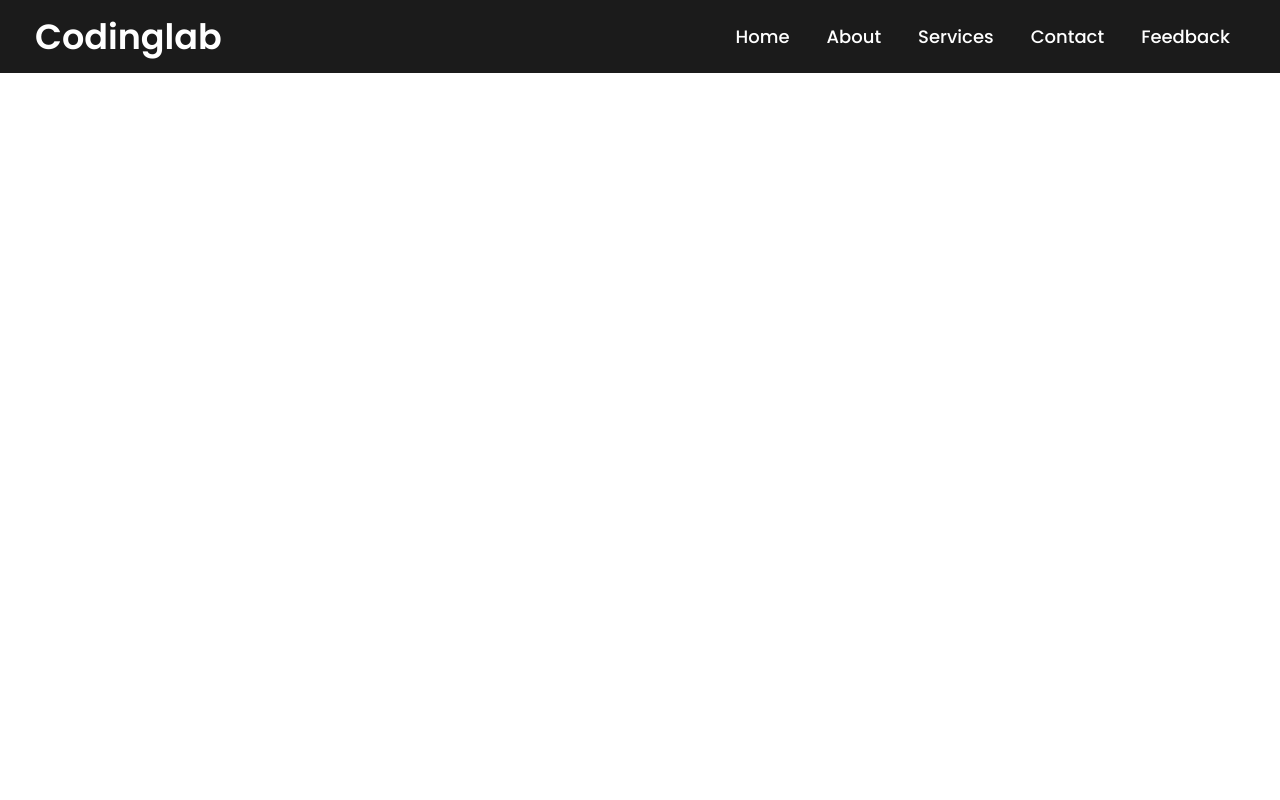
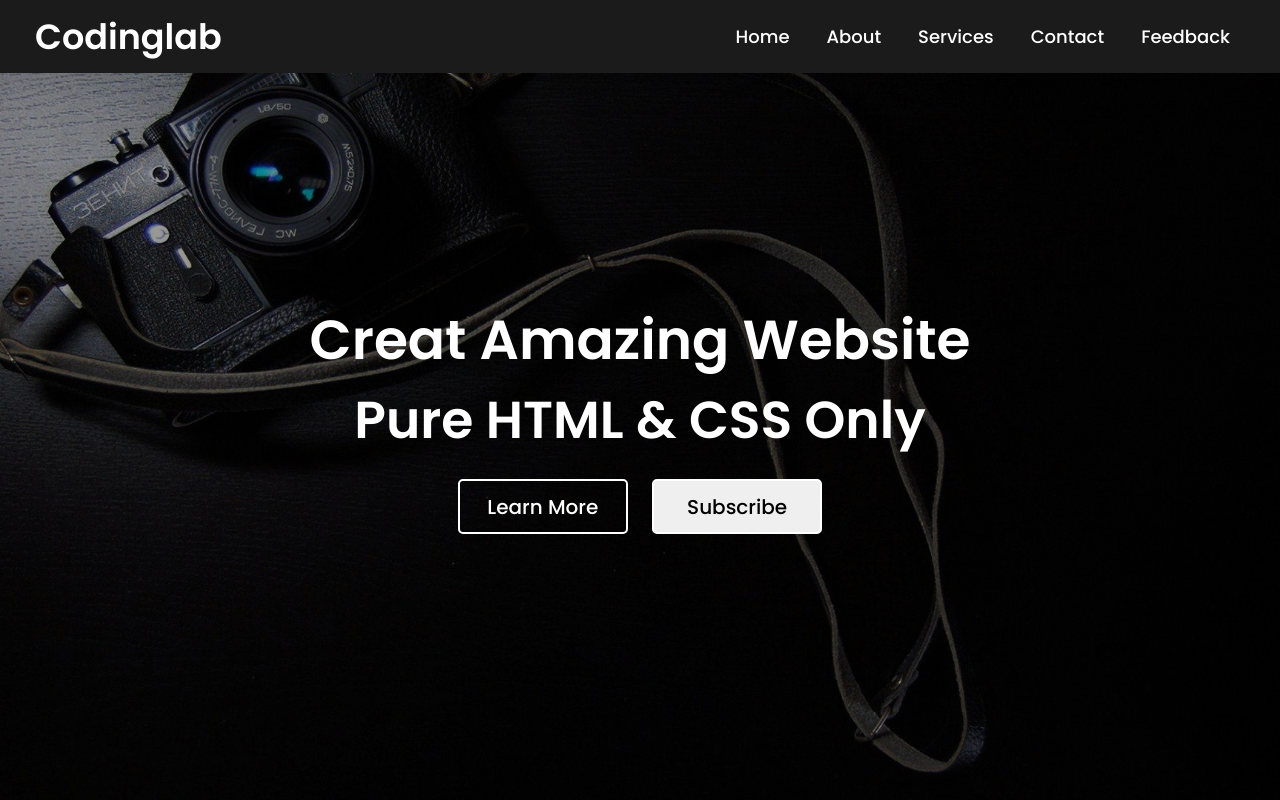
Before and after one commit to Ibra-him-elgharras/Template-9, a plain HTML site: page index.html in a window 1280 px wide. Drawn offline with Linux system fonts and the light colour scheme.

Commit message:
Simple-Website-2-Finished

```diff
--- a/CSS/style.css
+++ b/CSS/style.css
@@ -11,6 +11,8 @@ nav{
     background: #1b1b1b;
     width: 100%;
     padding: 10px 0;
+    position: fixed;
+    z-index: 12;
 }
 
 nav .menu{
@@ -53,3 +55,70 @@ nav .menu{
     background-color: #fff;
     color: #000;
 }
+
+.img{
+    background: url(/images/5708327.jpg) no-repeat;
+    height: 100vh;
+    width: 100%;
+    background-size: cover;
+    background-position: center;
+}
+
+.img::before{
+    content: '';
+    position: absolute;
+    height: 100%;
+    width: 100%;
+    background-color: rgba(0, 0, 0, 0.4);
+}
+
+.center{
+    position: absolute;
+    top: 52%;
+    left: 50%;
+    width: 100%;
+    transform: translate(-50% , -50%);
+    padding: 0 20px;
+    text-align: center;
+}
+
+.center .title{
+    color: #fff;
+    font-size: 55px;
+    font-weight: 600;
+}
+
+.center .sub-title{
+    color: #fff;
+    font-size: 52px;
+    font-weight: 600;
+}
+
+.center .btns{
+    margin-top: 20px;
+}
+
+.center .btns button{
+    height: 55px;
+    width: 170px;
+    border-radius: 5px;
+    border: none;
+    margin: 0 10px;
+    border: 2px solid #fff;
+    font-size: 20px;
+    font-weight: 500;
+    padding: 0 10px;
+    cursor: pointer;
+    outline: none;
+    transition: all 0.3s ease;
+}
+
+.center .btns button:first-child{
+    color: #fff;
+    background: none;
+    transition: 0.3s;
+}
+.center .btns button:first-child:hover{
+    color: #000;
+    background-color: #fff;
+}
--- a/index.html
+++ b/index.html
@@ -26,5 +26,16 @@
         </div>
     </nav>
 
+    <div class="img"></div>
+
+    <div class="center">
+        <div class="title">Creat Amazing Website</div>
+        <div class="sub-title">Pure HTML & CSS Only</div>
+        <div class="btns">
+            <button>Learn More</button>
+            <button>Subscribe</button>
+        </div>
+    </div>
+
 </body>
 </html>
```
Also changed, not shown: images/5708327.jpg (added).
